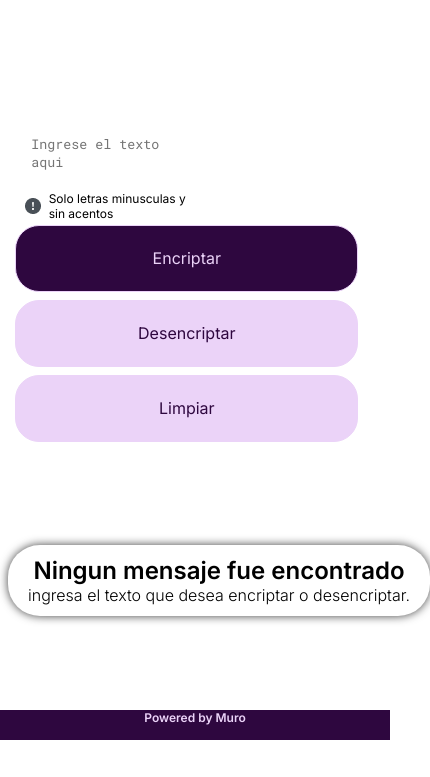
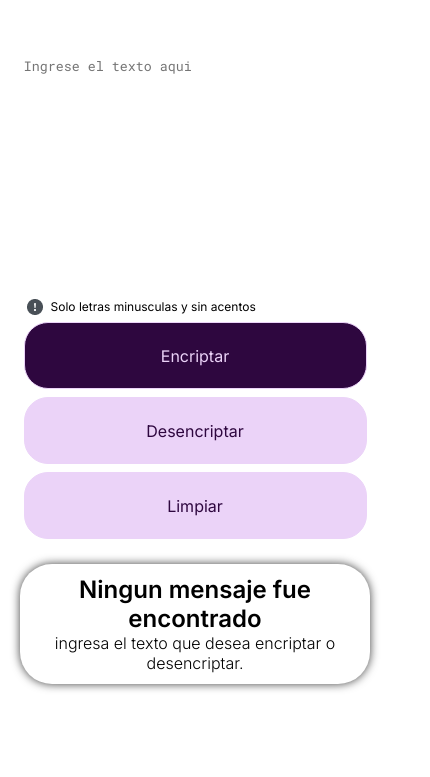
Before and after one commit to Muro-xd/encriptador, a plain HTML site: page index.html in a window 390 px wide. Shown: the part 67-844 px from the top of the page, 430 px wide, since content can reach past the window. Drawn offline with Linux system fonts and the light colour scheme.

Commit message:
ADD: responsive css

```diff
--- a/style.css
+++ b/style.css
@@ -47,6 +47,7 @@ body{
     box-sizing: border-box;
     resize: none;
     font-family: var(--second-font);
+    color: var(--second-color);
 }
 .main__section--textarea:focus{
     outline: none;
@@ -151,12 +152,20 @@ body{
     background-color: var(--first-color);
     height: 30px;
     color: var(--sixth-color);
+    margin-top: 4%;
 }
 
-@media (max-width:768px) {
+@media (max-width:902px) {
     .main{
         display: flex;
         flex-direction: column;
+        align-items: center;
+    }
+    .main__section{
+        width: 100%;
+    }
+    .main__section--textarea{
+        height: 250px;
     }
     .main__aside--bloque1 img{
         display: none;
@@ -167,11 +176,28 @@ body{
         border-radius: 24px;
         font-size: 1.6rem;
     }
+    .main__aside{
+        width: auto;
+
+    }
+    .main__aside--bloque2 textarea{
+       height: auto;
+    }
+    .main__aside--bloque2 button{
+        margin: 20% 0 0 20%;
+    }
+    .footer{
+        margin-top: 10%;
+    }
 }
 @media (max-width:430px) {
     .main{
         display: flex;
         flex-direction: column;
+    }
+    .main__aside{
+        width: 327px;
+        margin-bottom: 10px;
 
     }
     .main__aside--bloque1 img{
@@ -180,6 +206,7 @@ body{
     .main__section--buttons{
         display: flex;
         flex-direction: column;
+        align-items: center;
     }
     .main__section--buttons button{
         width: 343px;
@@ -187,4 +214,14 @@ body{
         border-radius: 24px;
         font-size: 1.6rem;
     }
+    .main__aside--bloque2 textarea{
+        height: 200px;
+        width: 250px;
+     }
+     .main__aside--bloque2 button{
+         margin: 25% 0 0 9%;
+     }
+    .footer{
+        margin-top: 60%;
+    }
 }
```
